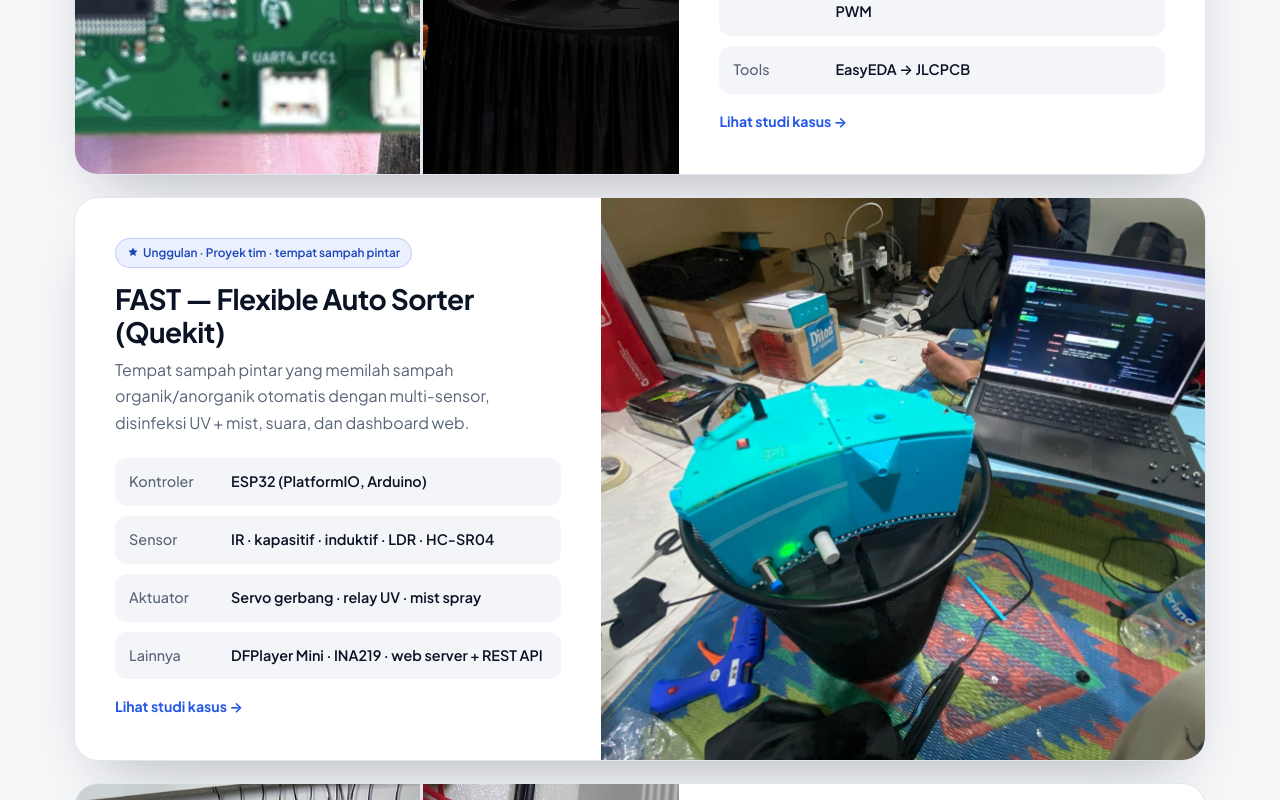
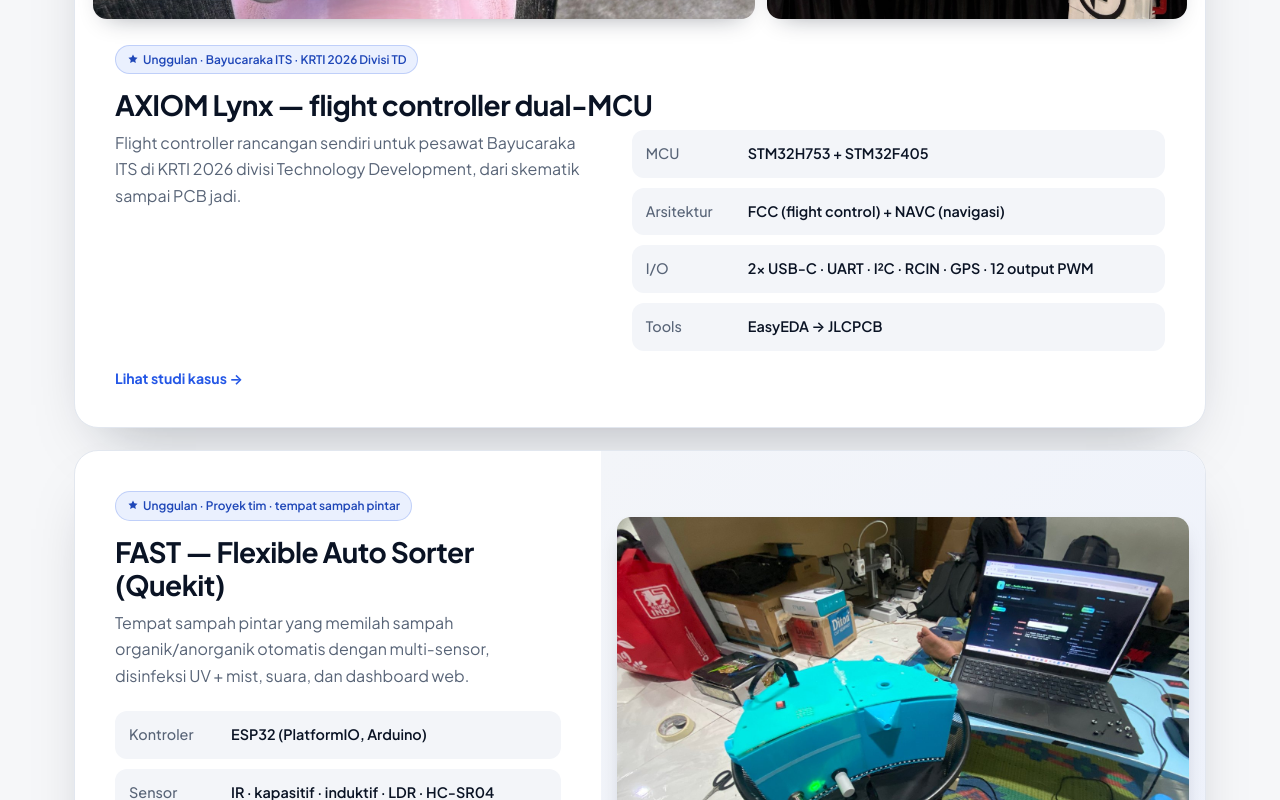
Before and after one commit to AufaAlauddin7/AufaAlauddin7.github.io, a plain HTML site: page index.html in a window 1280 px wide. Shown: the part 4020-4820 px from the top of the page. Drawn offline with Linux system fonts and the light colour scheme.

Commit message:
Add files via upload

```diff
--- a/index.html
+++ b/index.html
@@ -229,33 +229,33 @@
           <div><p class="kicker">Proyek</p><h2>Proyek pilihan</h2></div>
           <p class="sec-sub">Klik proyek untuk melihat studi kasusnya: masalah, solusi, dan hasil.</p>
         </div>
-        <article class="featured" data-p="fc" tabindex="0">
-          <div class="feat-media n2"><img src="assets/img/fc-axiom-pcb.jpg" alt="AXIOM Lynx — flight controller dual-MCU" loading="lazy" /><img src="assets/img/krti2026-launching.jpg" alt="AXIOM Lynx — flight controller dual-MCU" loading="lazy" /></div>
+        <article class="featured top" data-p="fc" tabindex="0">
+          <div class="feat-media n2"><img src="assets/img/fc-axiom-pcb.jpg" alt="AXIOM Lynx — flight controller dual-MCU" loading="lazy" style="--ar:1.610" /><img src="assets/img/krti2026-launching.jpg" alt="AXIOM Lynx — flight controller dual-MCU" loading="lazy" style="--ar:1.020" /></div>
           <div class="feat-body">
             <span class="pill pill-blue"><svg class="i" viewBox="0 0 24 24" fill="currentColor" aria-hidden="true"><path d="m12 2.8 2.8 5.7 6.3.9-4.55 4.43 1.07 6.27L12 17.1l-5.62 2.96 1.07-6.27L2.9 9.4l6.3-.9Z"/></svg> Unggulan · Bayucaraka ITS · KRTI 2026 Divisi TD</span>
             <h3>AXIOM Lynx — flight controller dual-MCU</h3>
-            <p>Flight controller rancangan sendiri untuk pesawat Bayucaraka ITS di KRTI 2026 divisi Technology Development, dari skematik sampai PCB jadi.</p>
-            <dl class="specs"><div><dt>MCU</dt><dd>STM32H753 + STM32F405</dd></div><div><dt>Arsitektur</dt><dd>FCC (flight control) + NAVC (navigasi)</dd></div><div><dt>I/O</dt><dd>2× USB-C · UART · I²C · RCIN · GPS · 12 output PWM</dd></div><div><dt>Tools</dt><dd>EasyEDA → JLCPCB</dd></div></dl>
+            <div class="feat-cols"><div class="feat-intro"><p>Flight controller rancangan sendiri untuk pesawat Bayucaraka ITS di KRTI 2026 divisi Technology Development, dari skematik sampai PCB jadi.</p></div>
+            <dl class="specs"><div><dt>MCU</dt><dd>STM32H753 + STM32F405</dd></div><div><dt>Arsitektur</dt><dd>FCC (flight control) + NAVC (navigasi)</dd></div><div><dt>I/O</dt><dd>2× USB-C · UART · I²C · RCIN · GPS · 12 output PWM</dd></div><div><dt>Tools</dt><dd>EasyEDA → JLCPCB</dd></div></dl></div>
             <span class="more-link">Lihat studi kasus →</span>
           </div>
         </article>
         <article class="featured flip" data-p="fast" tabindex="0">
-          <div class="feat-media n1"><img src="assets/img/fast-sorter.jpg" alt="FAST — Flexible Auto Sorter (Quekit)" loading="lazy" /></div>
+          <div class="feat-media n1"><img src="assets/img/fast-sorter.jpg" alt="FAST — Flexible Auto Sorter (Quekit)" loading="lazy" style="--ar:1.333" /></div>
           <div class="feat-body">
             <span class="pill pill-blue"><svg class="i" viewBox="0 0 24 24" fill="currentColor" aria-hidden="true"><path d="m12 2.8 2.8 5.7 6.3.9-4.55 4.43 1.07 6.27L12 17.1l-5.62 2.96 1.07-6.27L2.9 9.4l6.3-.9Z"/></svg> Unggulan · Proyek tim · tempat sampah pintar</span>
             <h3>FAST — Flexible Auto Sorter (Quekit)</h3>
-            <p>Tempat sampah pintar yang memilah sampah organik/anorganik otomatis dengan multi-sensor, disinfeksi UV + mist, suara, dan dashboard web.</p>
-            <dl class="specs"><div><dt>Kontroler</dt><dd>ESP32 (PlatformIO, Arduino)</dd></div><div><dt>Sensor</dt><dd>IR · kapasitif · induktif · LDR · HC-SR04</dd></div><div><dt>Aktuator</dt><dd>Servo gerbang · relay UV · mist spray</dd></div><div><dt>Lainnya</dt><dd>DFPlayer Mini · INA219 · web server + REST API</dd></div></dl>
+            <div class="feat-cols"><div class="feat-intro"><p>Tempat sampah pintar yang memilah sampah organik/anorganik otomatis dengan multi-sensor, disinfeksi UV + mist, suara, dan dashboard web.</p></div>
+            <dl class="specs"><div><dt>Kontroler</dt><dd>ESP32 (PlatformIO, Arduino)</dd></div><div><dt>Sensor</dt><dd>IR · kapasitif · induktif · LDR · HC-SR04</dd></div><div><dt>Aktuator</dt><dd>Servo gerbang · relay UV · mist spray</dd></div><div><dt>Lainnya</dt><dd>DFPlayer Mini · INA219 · web server + REST API</dd></div></dl></div>
             <span class="more-link">Lihat studi kasus →</span>
           </div>
         </article>
         <article class="featured" data-p="panel" tabindex="0">
-          <div class="feat-media n2"><img src="assets/img/magang-cnc-cabinet.jpg" alt="Panel listrik CNC &amp; konveyor (industri)" loading="lazy" /><img src="assets/img/magang-panel-konveyor.jpg" alt="Panel listrik CNC &amp; konveyor (industri)" loading="lazy" /></div>
+          <div class="feat-media n2"><img src="assets/img/magang-cnc-cabinet.jpg" alt="Panel listrik CNC &amp; konveyor (industri)" loading="lazy" style="--ar:0.845" /><img src="assets/img/magang-panel-konveyor.jpg" alt="Panel listrik CNC &amp; konveyor (industri)" loading="lazy" style="--ar:0.821" /></div>
           <div class="feat-body">
             <span class="pill pill-blue"><svg class="i" viewBox="0 0 24 24" fill="currentColor" aria-hidden="true"><path d="m12 2.8 2.8 5.7 6.3.9-4.55 4.43 1.07 6.27L12 17.1l-5.62 2.96 1.07-6.27L2.9 9.4l6.3-.9Z"/></svg> Unggulan · Magang industri</span>
             <h3>Panel listrik CNC &amp; konveyor (industri)</h3>
-            <p>Maintenance panel listrik mesin CNC dengan servo drive, serta merancang dan merakit panel kontrol konveyor saat magang di PT Suryamasinka Semestaraya.</p>
-            <dl class="specs"><div><dt>Lokasi</dt><dd>PT Suryamasinka · Gresik</dd></div><div><dt>CNC</dt><dd>Servo drive · PSU · wiring sinyal</dd></div><div><dt>Konveyor</dt><dd>Kontaktor · TOR · relay · inverter</dd></div><div><dt>Beban</dt><dd>Motor 3 fasa</dd></div></dl>
+            <div class="feat-cols"><div class="feat-intro"><p>Maintenance panel listrik mesin CNC dengan servo drive, serta merancang dan merakit panel kontrol konveyor saat magang di PT Suryamasinka Semestaraya.</p></div>
+            <dl class="specs"><div><dt>Lokasi</dt><dd>PT Suryamasinka · Gresik</dd></div><div><dt>CNC</dt><dd>Servo drive · PSU · wiring sinyal</dd></div><div><dt>Konveyor</dt><dd>Kontaktor · TOR · relay · inverter</dd></div><div><dt>Beban</dt><dd>Motor 3 fasa</dd></div></dl></div>
             <span class="more-link">Lihat studi kasus →</span>
           </div>
         </article>
--- a/style.css
+++ b/style.css
@@ -567,3 +567,17 @@ img[src*="digital-twin-konveyor"]{object-fit:contain;background:#fff}
 .cs-gallery.n4 img{height:240px}
 @media (max-width:640px){.cs-gallery.n3,.cs-gallery.n4{grid-template-columns:1fr}.cs-gallery.n3 img:first-child{grid-row:auto;height:220px}.cs-gallery.n4 img{height:200px}}
 .cs-gallery.n3{grid-auto-rows:200px}.cs-gallery.n3 img{height:100%}@media (max-width:640px){.cs-gallery.n3{grid-auto-rows:180px}.cs-gallery.n3 img:first-child{height:100%}}
+
+/* ============ KARTU UNGGULAN: FOTO UTUH ============ */
+.featured .feat-media{display:flex;gap:12px;align-items:center;padding:16px;background:linear-gradient(135deg,var(--surface-2),color-mix(in srgb,var(--chip-bg) 60%,var(--surface-2)))}
+.featured .feat-media img{flex:var(--ar) 1 0;width:0;height:auto;min-height:0;aspect-ratio:var(--ar);object-fit:cover;border-radius:14px;box-shadow:0 10px 24px -14px rgba(10,19,36,.45)}
+.feat-body>p{display:none}
+.feat-cols .feat-intro p{color:var(--muted)}
+/* Foto melebar: tampil di atas, teks & spesifikasi di bawah */
+.featured.top{grid-template-columns:1fr}
+.featured.top .feat-media{padding:18px 18px 0;background:none}
+.featured.top .feat-body{padding:26px 40px 36px}
+.featured.top .feat-cols{display:grid;grid-template-columns:1fr 1.1fr;gap:32px;align-items:start}
+.featured.top .feat-cols .specs{margin-top:0}
+@media (max-width:960px){.featured.top .feat-cols{grid-template-columns:1fr;gap:12px}.featured.top .feat-body{padding:22px 24px 28px}}
+@media (max-width:640px){.featured .feat-media{flex-direction:column;padding:12px}.featured .feat-media img{width:100%;flex:none}.featured.top .feat-media{padding:12px 12px 0}}
```
